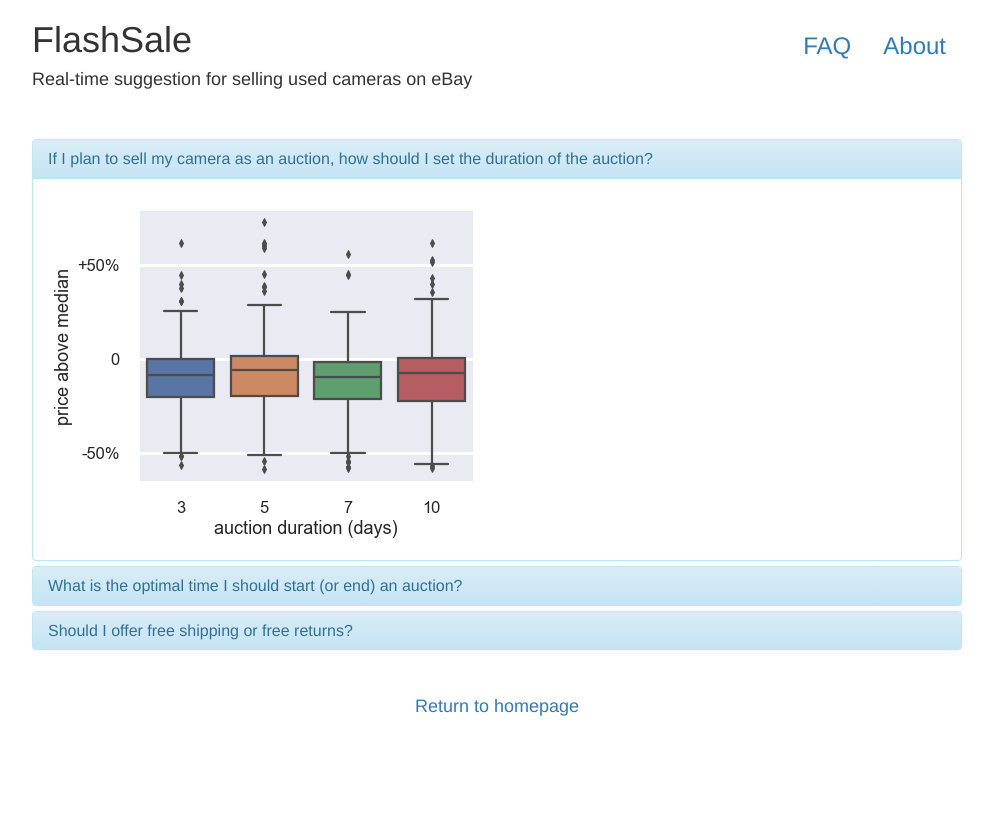
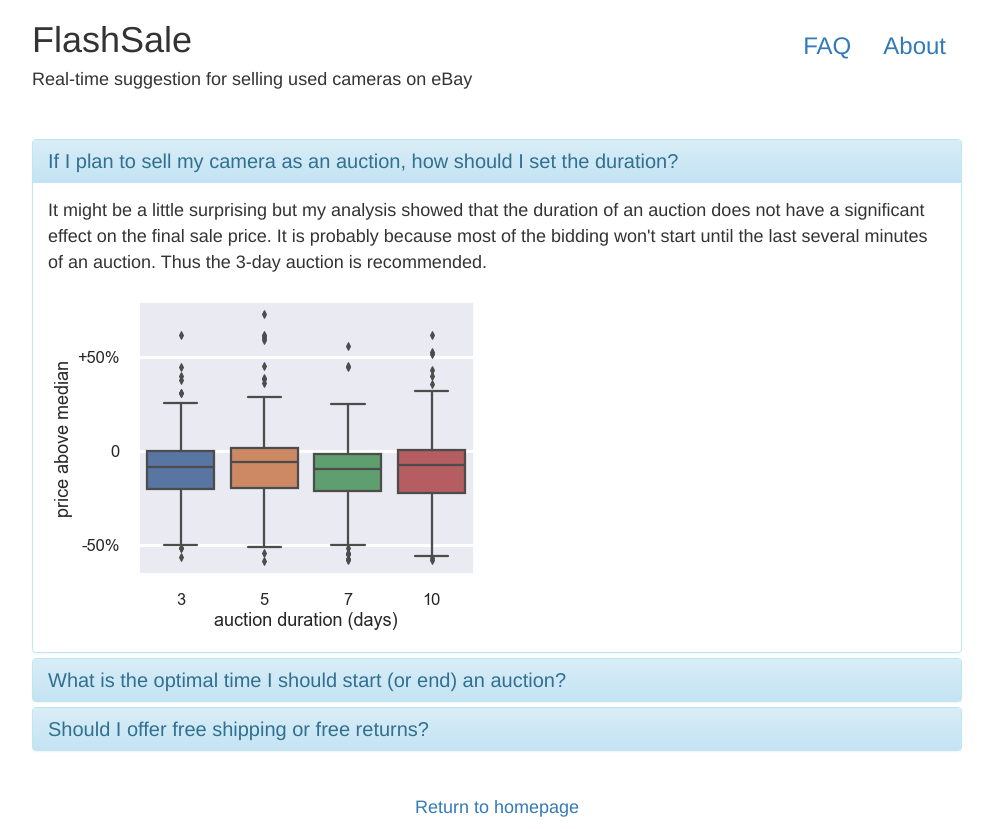
Before and after one commit to ffrrpp/flashsale, a Flask app: page /faq in a window 1280 px wide. Shown: the whole page, without its empty margins (143-1136 px from the left). Before the commit the page ends 716 px from the top, so only its background shows below. Run offline with Flask 2, Linux system fonts and the light colour scheme; some libraries are stand-ins or nearby versions.

Commit message:
add FAQ content

```diff
--- a/webapp/templates/faq.html
+++ b/webapp/templates/faq.html
@@ -61,11 +61,12 @@ https://getbootstrap.com/docs/3.3/getting-started/#examples
     <div class="panel panel-info">
       <div class="panel-heading">
         <h4 class="panel-title">
-          <a data-toggle="collapse" data-parent="#accordion" href="#collapse1">If I plan to sell my camera as an auction, how should I set the duration of the auction?</a>
+          <a data-toggle="collapse" data-parent="#accordion" href="#collapse1" style = "font-size:20px;">If I plan to sell my camera as an auction, how should I set the duration?</a>
         </h4>
       </div>
       <div id="collapse1" class="panel-collapse collapse in">
         <div class="panel-body">
+          <p style = "font-size:18px;">It might be a little surprising but my analysis showed that the duration of an auction does not have a significant effect on the final sale price. It is probably because most of the bidding won't start until the last several minutes of an auction. Thus the 3-day auction is recommended.</p>
           <img src= "../static/images/auction_vs_duration.png">
         </div>
       </div>
@@ -73,11 +74,12 @@ https://getbootstrap.com/docs/3.3/getting-started/#examples
     <div class="panel panel-info">
       <div class="panel-heading">
         <h4 class="panel-title">
-          <a data-toggle="collapse" data-parent="#accordion" href="#collapse2">What is the optimal time I should start (or end) an auction?</a>
+          <a data-toggle="collapse" data-parent="#accordion" href="#collapse2" style = "font-size:20px;">What is the optimal time I should start (or end) an auction?</a>
         </h4>
       </div>
       <div id="collapse2" class="panel-collapse collapse">
-        <div class="panel-body">Again, it does not matter.
+        <div class="panel-body">
+          <p style = "font-size:18px;">My analysis showed that end date/time of the auction does not have a significant effect on the sale price. It is probably because many people are using the automatic bidding function and the bidding will automatically happen right before the auction ends, regardless of the actual time in the day, or day in the week.</p>
           <div class="row">
             <div class="col-xs-6 col-md-6">
               <img src="../static/images/auction_price_vs_endday.png">
@@ -92,11 +94,12 @@ https://getbootstrap.com/docs/3.3/getting-started/#examples
     <div class="panel panel-info">
       <div class="panel-heading">
         <h4 class="panel-title">
-          <a data-toggle="collapse" data-parent="#accordion" href="#collapse3">Should I offer free shipping or free returns?</a>
+          <a data-toggle="collapse" data-parent="#accordion" href="#collapse3" style = "font-size:20px;">Should I offer free shipping or free returns?</a>
         </h4>
       </div>
       <div id="collapse3" class="panel-collapse collapse">
         <div class="panel-body">
+          <p style = "font-size:18px;">The median sale price of the listings that offered free shipping was $5 higher than the ones that did not, while offering free returns only added a value of $1.5. So free shipping is an option if you are able to ship it under $5, but offering free returns is probably not worth it.</p>
           <div class="row">
             <div class="col-xs-6 col-md-6">
               <img src="../static/images/price_increase_from_fs.png">
```
Also changed, not shown: webapp/templates/about.html (+7 -1 lines).
